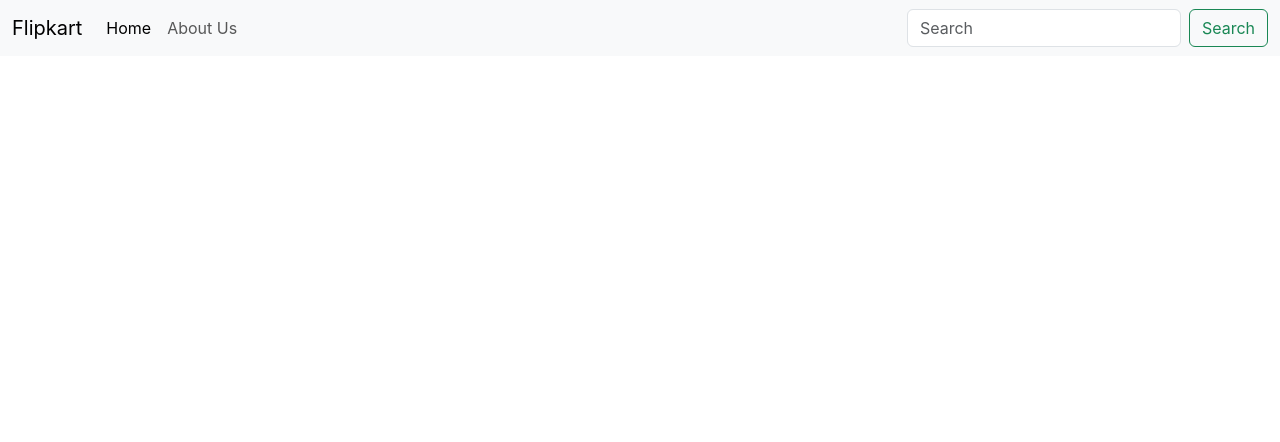
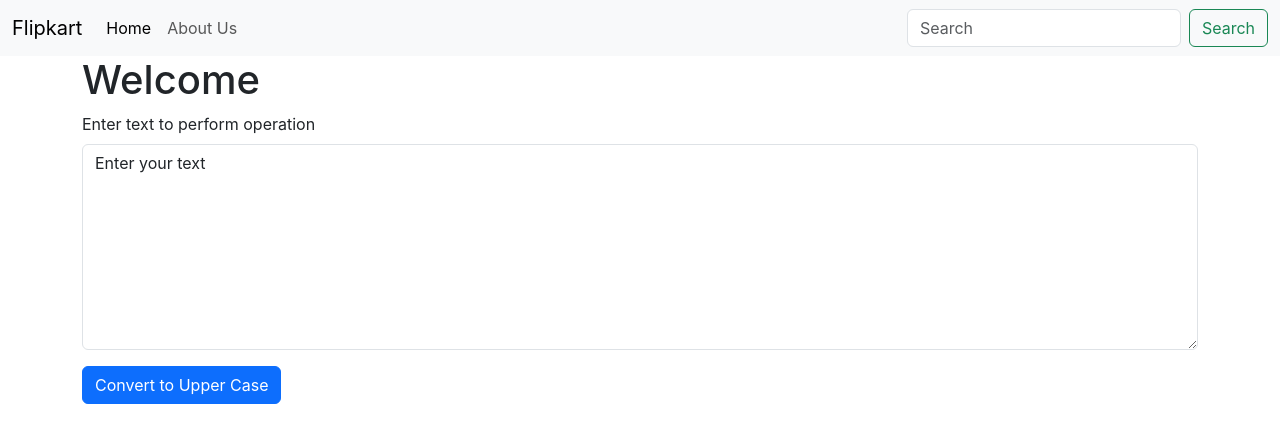
Before and after one commit to vinayg2509/Reac-Learning, a React (Create React App) app in the folder my-app/: page / in a window 1280 px wide. Shown: the top 442 px of the page. Built offline with nearby package versions, Linux system fonts and the light colour scheme.

Commit message:
[Vinay] Understanding State & Handling Events in React

```diff
--- a/my-app/src/App.js
+++ b/my-app/src/App.js
@@ -1,10 +1,18 @@
-import "./App.css";
+import Navbar from "./component/Navbar.js";
+import TextForm from "./component/TextForm.js";
 
-import Navbar from "./component/Navbar.js";
+
+
+
 function App() {
   return (
     <>
       <Navbar title="Flipkart" aboutText="About Us"/>
+      <div className='container'>
+        <TextForm heading="Welcome" label="Enter text to perform operation"/>
+      </div>
+
+
     </>
   );
 }
--- a/my-app/src/component/Navbar.js
+++ b/my-app/src/component/Navbar.js
@@ -2,27 +2,27 @@
 
 export default function Navbar(props) {
   return (
- <nav class="navbar navbar-expand-lg bg-body-tertiary">
-  <div class="container-fluid">
-    <a class="navbar-brand" href="#">{props.title}</a>
-    <button class="navbar-toggler" type="button" data-bs-toggle="collapse" data-bs-target="#navbarSupportedContent" aria-controls="navbarSupportedContent" aria-expanded="false" aria-label="Toggle navigation">
-      <span class="navbar-toggler-icon"></span>
+ <nav className="navbar navbar-expand-lg bg-body-tertiary">
+  <div className="container-fluid">
+    <a className="navbar-brand" href="/">{props.title}</a>
+    <button className="navbar-toggler" type="button" data-bs-toggle="collapse" data-bs-target="#navbarSupportedContent" aria-controls="navbarSupportedContent" aria-expanded="false" aria-label="Toggle navigation">
+      <span className="navbar-toggler-icon"></span>
     </button>
-    <div class="collapse navbar-collapse" id="navbarSupportedContent">
-      <ul class="navbar-nav me-auto mb-2 mb-lg-0">
-        <li class="nav-item">
-          <a class="nav-link active" aria-current="page" href="#">Home</a>
+    <div className="collapse navbar-collapse" id="navbarSupportedContent">
+      <ul className="navbar-nav me-auto mb-2 mb-lg-0">
+        <li className="nav-item">
+          <a className="nav-link active" aria-current="page" href="/">Home</a>
         </li>
 
-        <li class="nav-item">
-          <a class="nav-link" href="#">{props.aboutText}</a>
+        <li className="nav-item">
+          <a className="nav-link" href="/">{props.aboutText}</a>
         </li>
 
 
       </ul>
-      <form class="d-flex" role="search">
-        <input class="form-control me-2" type="search" placeholder="Search" aria-label="Search"/>
-        <button class="btn btn-outline-success" type="submit">Search</button>
+      <form className="d-flex" role="search">
+        <input className="form-control me-2" type="search" placeholder="Search" aria-label="Search"/>
+        <button className="btn btn-outline-success" type="submit">Search</button>
       </form>
     </div>
   </div>
--- /dev/null
+++ b/my-app/src/component/TextForm.js
@@ -0,0 +1,31 @@
+import {useState} from 'react'
+
+
+export default function TextForm(props) {
+
+
+const convertUpper=()=>
+{
+    let newText=text.toUpperCase()
+    setText(newText)
+}
+
+const addText=(event)=>{
+    setText(event.target.value)
+}
+
+const [text,setText]=useState("Enter your text")
+
+return (
+<div>
+<div className="mb-3">
+<h1>{props.heading} </h1>
+<label htmlFor="mybox" className="form-label">
+   {props.label}
+</label>
+<textarea className="form-control" value={text} onChange={addText} id="mybox" rows="8" ></textarea>
+</div>
+<button className="btn btn-primary" onClick={convertUpper}>Convert to Upper Case</button>
+</div>
+);
+}
```
